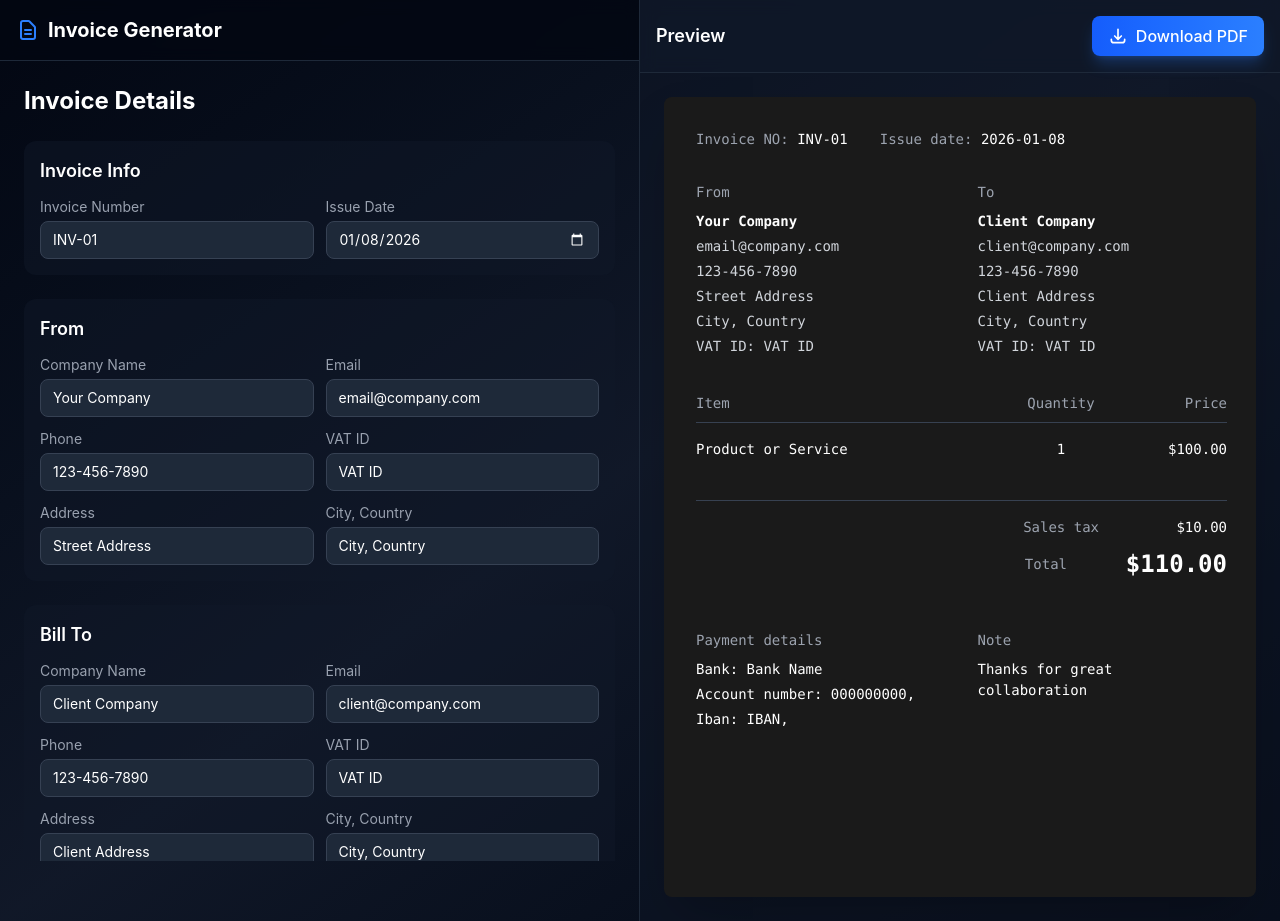
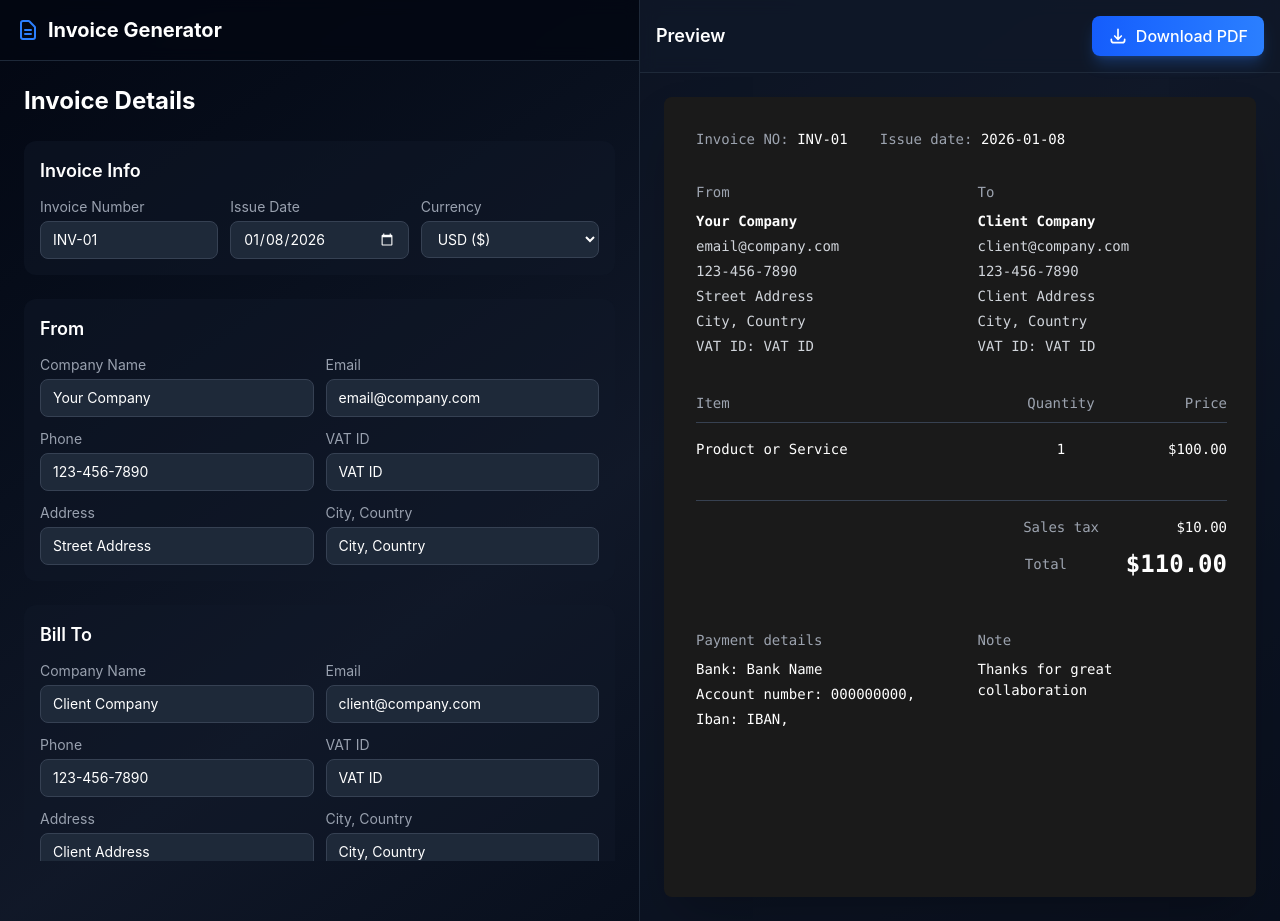
Before and after one commit to Afdaan/invoice-generator, a Next.js app: page / in a window 1280 px wide. Built offline with nearby package versions, Linux system fonts and the light colour scheme.

Commit message:
feat: add currency IDR

```diff
--- a/src/components/InvoiceForm.tsx
+++ b/src/components/InvoiceForm.tsx
@@ -79,7 +79,7 @@ export default function InvoiceForm({ data, onChange }: InvoiceFormProps) {
       {/* Invoice Info */}
       <div className={sectionClass}>
         <h3 className="text-lg font-semibold text-white mb-3">Invoice Info</h3>
-        <div className="grid grid-cols-2 gap-3">
+        <div className="grid grid-cols-3 gap-3">
           <div>
             <label className={labelClass}>Invoice Number</label>
             <input
@@ -97,6 +97,17 @@ export default function InvoiceForm({ data, onChange }: InvoiceFormProps) {
               onChange={(e) => updateField('issueDate', e.target.value)}
               className={inputClass}
             />
+          </div>
+          <div>
+            <label className={labelClass}>Currency</label>
+            <select
+              value={data.currency}
+              onChange={(e) => updateField('currency', e.target.value as 'USD' | 'IDR')}
+              className={inputClass}
+            >
+              <option value="USD">USD ($)</option>
+              <option value="IDR">IDR (Rp)</option>
+            </select>
           </div>
         </div>
       </div>
--- a/src/components/InvoicePreview.tsx
+++ b/src/components/InvoicePreview.tsx
@@ -15,9 +15,12 @@ export default function InvoicePreview({ data }: InvoicePreviewProps) {
   const total = subtotal + tax;
 
   const formatCurrency = (amount: number) => {
-    return new Intl.NumberFormat('en-US', {
+    const currency = data.currency || 'USD';
+    const locale = currency === 'IDR' ? 'id-ID' : 'en-US';
+    return new Intl.NumberFormat(locale, {
       style: 'currency',
-      currency: 'USD',
+      currency: currency,
+      minimumFractionDigits: currency === 'IDR' ? 0 : 2,
     }).format(amount);
   };
 
--- a/src/types/types.ts
+++ b/src/types/types.ts
@@ -30,6 +30,7 @@ export interface InvoiceData {
   paymentDetails: PaymentDetails;
   note: string;
   logo?: string;
+  currency: 'USD' | 'IDR';
 }
 
 export const defaultInvoiceData: InvoiceData = {
@@ -66,4 +67,5 @@ export const defaultInvoiceData: InvoiceData = {
     iban: 'IBAN',
   },
   note: '',
+  currency: 'USD',
 };
```
